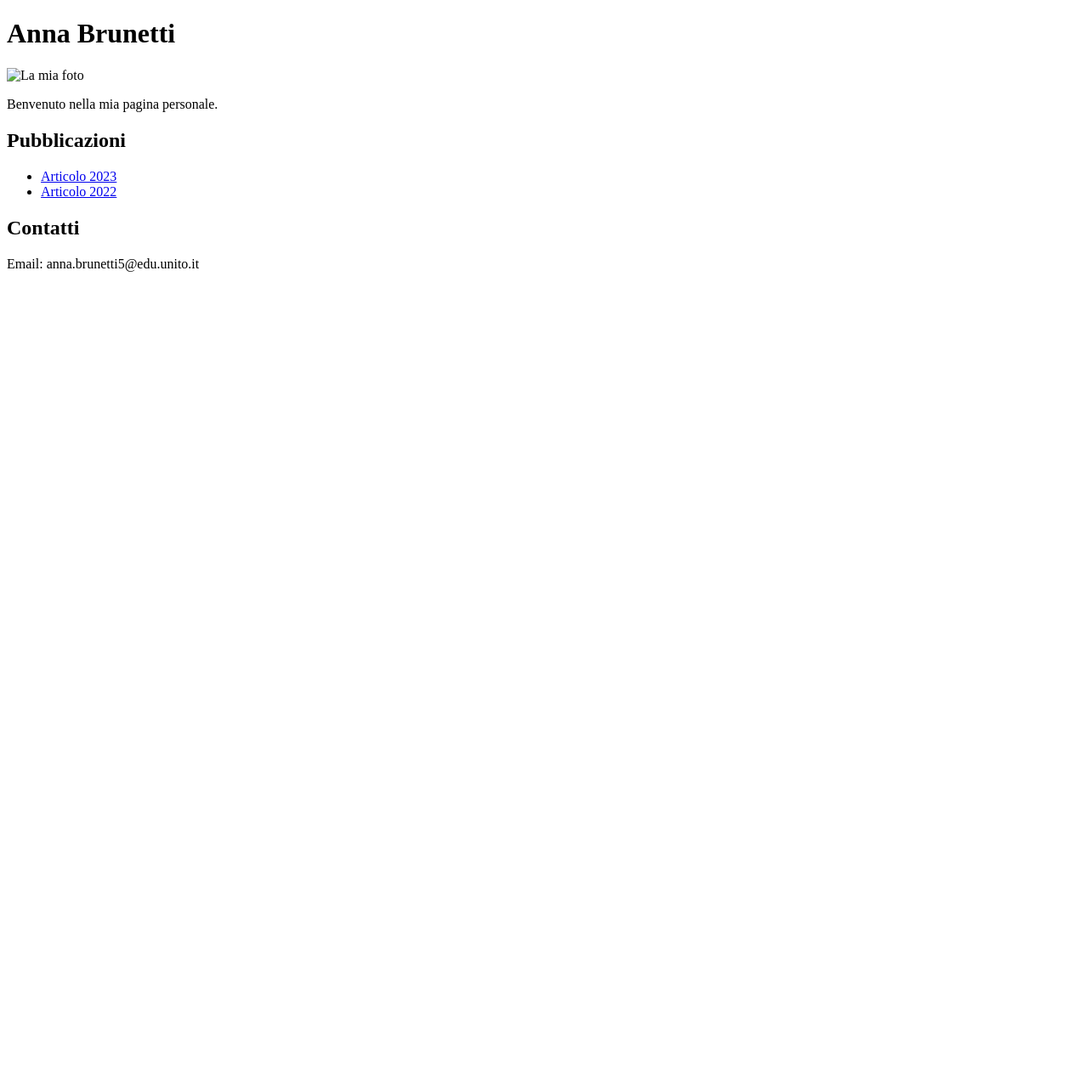
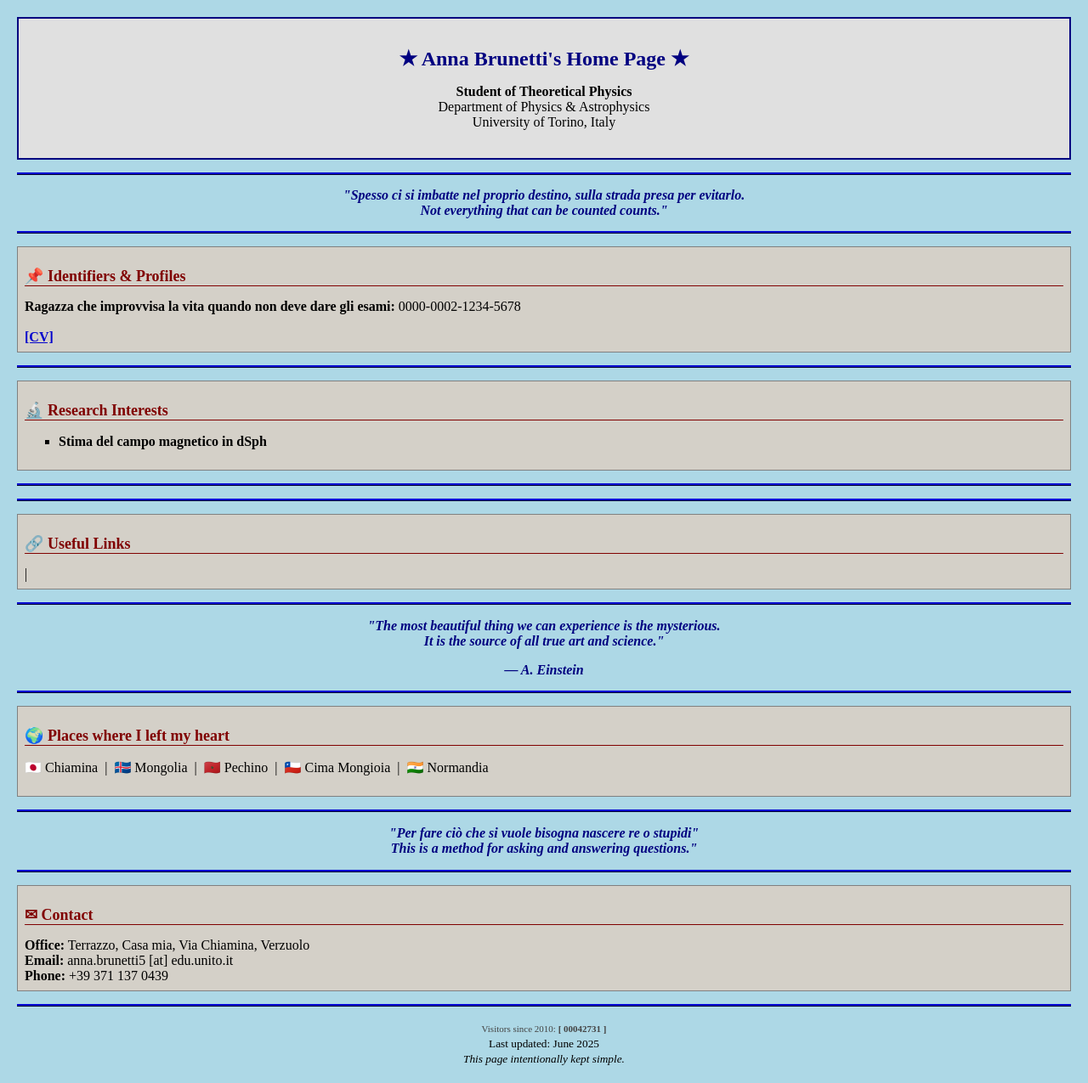
Before and after one commit to Annaluxy/annabrunetti.github.io, a plain HTML site: page index.html in a window 1280 px wide. Shown: the whole page at 85% size. Before the commit the page ends 800 px from the top, so only its background shows below. Drawn offline with Linux system fonts and the light colour scheme.

Commit message:
Update index.html

```diff
--- a/index.html
+++ b/index.html
@@ -1,24 +1,175 @@
 <!DOCTYPE html>
-<html lang="it">
+<html lang="en">
 <head>
   <meta charset="UTF-8">
-  <title>Homepage di Anna Brunetti</title>
+  <title>Anna Brunetti's Home Page</title>
+  <style>
+    body {
+      background-color: #ADD8E6;
+      font-family: Times New Roman, serif;
+      color: #000000;
+      margin: 20px;
+    }
+    table {
+      border: 2px solid #000080;
+      background-color: #e0e0e0;
+      padding: 5px;
+    }
+    h1 {
+      color: #000080;
+      font-size: 24px;
+    }
+    h2 {
+      color: #800000;
+      font-size: 18px;
+      border-bottom: 1px solid #800000;
+    }
+    a {
+      color: #0000cc;
+    }
+    a:visited {
+      color: #800080;
+    }
+    .line {
+      border: none;
+      border-top: 3px ridge #000080;
+      margin: 15px 0;
+    }
+    .quote {
+      font-style: italic;
+      font-weight: bold;
+      text-align: center;
+      color: #000080;
+      margin: 10px 0;
+    }
+    .section {
+      background-color: #d4d0c8;
+      border: 1px solid #808080;
+      padding: 8px;
+      margin: 10px 0;
+    }
+    .blink {
+      animation: blink 1s step-end infinite;
+    }
+    @keyframes blink {
+      50% { opacity: 0; }
+    }
+    ul {
+      list-style-type: square;
+    }
+    .counter {
+      font-size: 11px;
+      color: #444;
+    }
+  </style>
 </head>
 <body>
 
-  <h1>Anna Brunetti</h1>
-  <img src="foto.jpg" alt="La mia foto">
+  <!-- HEADER -->
+  <table width="100%" cellpadding="10">
+    <tr>
+      <td align="center">
+        <h1>&#x2605; Anna Brunetti's Home Page &#x2605;</h1>
+        <p><b>Student of Theoretical Physics</b><br>
+        Department of Physics &amp; Astrophysics<br>
+        University of Torino, Italy</p>
+      </td>
+    </tr>
+  </table>
 
-  <p>Benvenuto nella mia pagina personale.</p>
+  <hr class="line">
 
-  <h2>Pubblicazioni</h2>
-  <ul>
-    <li><a href="paper1.pdf">Articolo 2023</a></li>
-    <li><a href="paper2.pdf">Articolo 2022</a></li>
-  </ul>
+  <div class="quote">
+    "Spesso ci si imbatte nel proprio destino, sulla strada presa per evitarlo.<br>
+      Not everything that can be counted counts."
+  </div>
 
-  <h2>Contatti</h2>
-  <p>Email: anna.brunetti5@edu.unito.it</p>
+  <hr class="line">
+
+  <!-- INFO PERSONALI -->
+  <div class="section">
+    <h2>&#x1F4CC; Identifiers &amp; Profiles</h2>
+    <b>Ragazza che improvvisa la vita quando non deve dare gli esami:</b> 0000-0002-1234-5678<br>
+    <br>
+    <a href="cv.pdf"><b>[CV]</b></a> &nbsp;
+
+  </div>
+
+  <hr class="line">
+
+  <!-- RICERCA -->
+  <div class="section">
+    <h2>&#x1F52C; Research Interests</h2>
+    <ul>
+      <li><b>Stima del campo magnetico in dSph</b> </li>
+    </ul>
+  </div>
+
+  <hr class="line">
+
+
+  <hr class="line">
+
+  <!-- LINK UTILI -->
+  <div class="section">
+    <h2>&#x1F517; Useful Links</h2>
+    <a href="https://www.youtube.com/watch?v=xAdmfbMOilw"></a> |
+
+  </div>
+
+  <hr class="line">
+
+  <!-- CITAZIONE PERSONALE -->
+  <div class="quote">
+    <p>
+      "The most beautiful thing we can experience is the mysterious.<br>
+      It is the source of all true art and science."
+    </p>
+    — A. Einstein
+  </div>
+
+  <hr class="line">
+
+  <!-- LUOGHI DEL CUORE -->
+  <div class="section">
+    <h2>&#x1F30D; Places where I left my heart</h2>
+    <p>
+      🇯🇵 Chiamina &nbsp;|&nbsp;
+      🇮🇸 Mongolia &nbsp;|&nbsp;
+      🇲🇦 Pechino &nbsp;|&nbsp;
+      🇨🇱 Cima Mongioia &nbsp;|&nbsp;
+      🇮🇳 Normandia
+    </p>
+  </div>
+
+  <hr class="line">
+
+
+  <!-- PENSIERI -->
+  <div class="quote">
+    <p><i>
+      "Per fare ciò che si vuole bisogna nascere re o stupidi"<br>
+      This is a method for asking and answering questions."
+    </i></p>
+  </div>
+
+  <hr class="line">
+
+  <!-- CONTATTI -->
+  <div class="section">
+    <h2>&#x2709; Contact</h2>
+    <b>Office:</b> Terrazzo, Casa mia, Via Chiamina, Verzuolo<br>
+    <b>Email:</b> anna.brunetti5 [at] edu.unito.it<br>
+    <b>Phone:</b> +39 371 137 0439
+  </div>
+
+  <hr class="line">
+
+  <p align="center">
+    <span class="counter">Visitors since 2010: <b>[ 00042731 ]</b></span><br>
+    <small>Last updated: June 2025</small><br>
+    <small><i>This page intentionally kept simple.</i></small>
+  </p>
 
 </body>
 </html>
```
